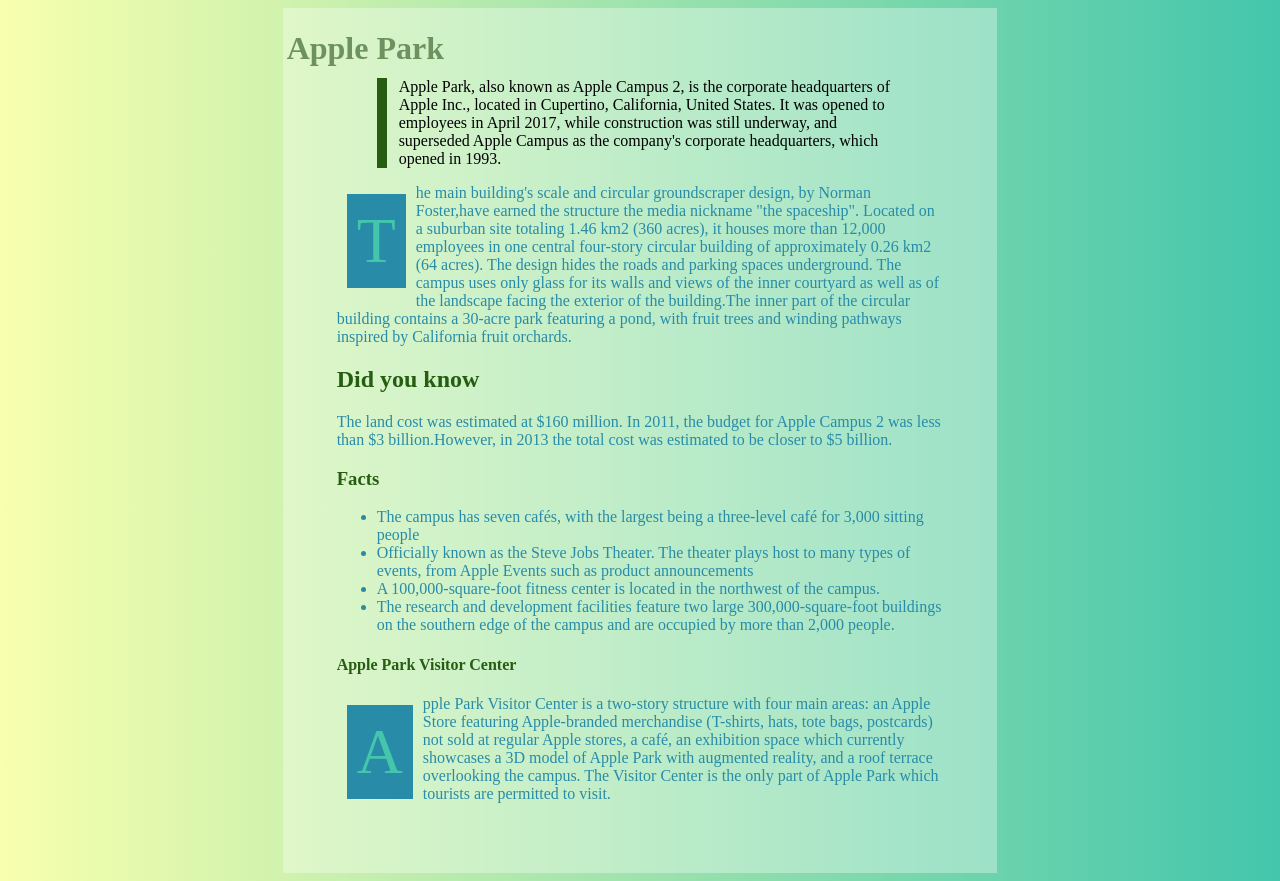
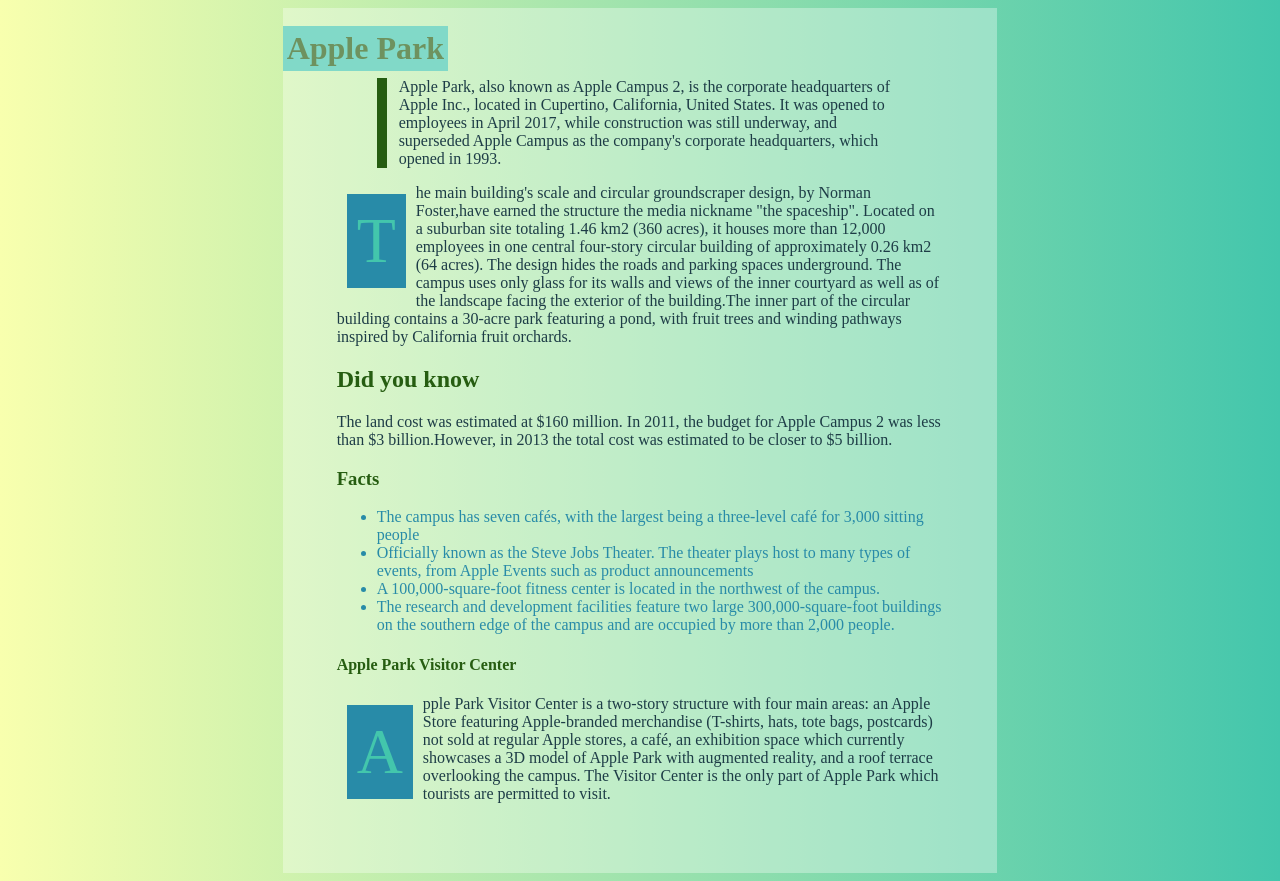
Before and after one commit to mbushyeager05/Typography-Only, a plain HTML site: page index.html in a window 1280 px wide. Drawn offline with Linux system fonts and the light colour scheme.

Commit message:
fixed css and README.md

```diff
--- a/style.css
+++ b/style.css
@@ -12,6 +12,7 @@
   --color2: #265D11;
   --color3: #DA89BE;
   --color4: #43C6AC;
+  --color5: #1d3c46;
   --primaryfont: "Rubik", sans-serif;
 }
 
@@ -48,7 +49,7 @@ h4 {
 }
 
 p{
-  color:#288BA8;
+  color:#1d3c46;
 }
 
 li{
@@ -58,6 +59,7 @@ li{
 blockquote{
   border-left: solid 10px #265D11;
   padding-left: 12px;
+  color:#1d3c46
 }
 
 main{
@@ -85,7 +87,7 @@ main {
 
 /* Child */
 h1 {
-  background: var(--color4);
+  background: #43C6AC ;
   padding: 4px;
   top:18px;
   left: 0;
```
Also changed, not shown: 1 other file.
